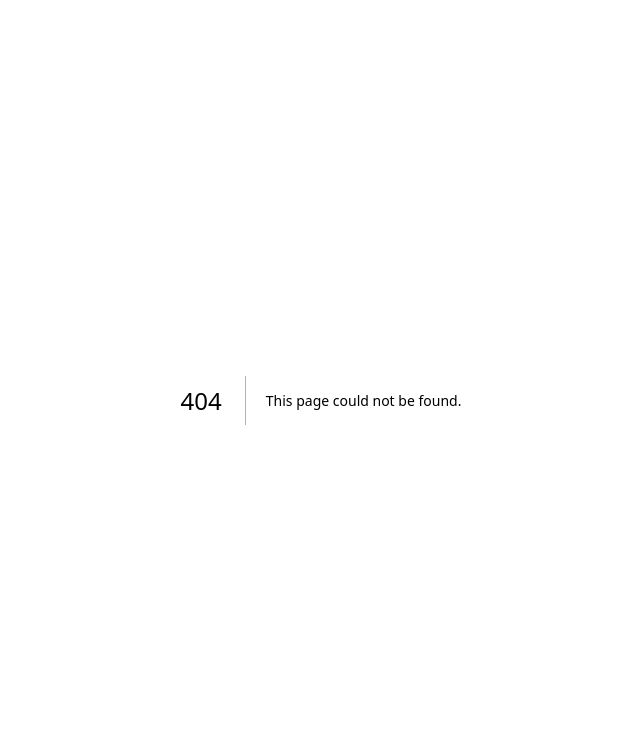
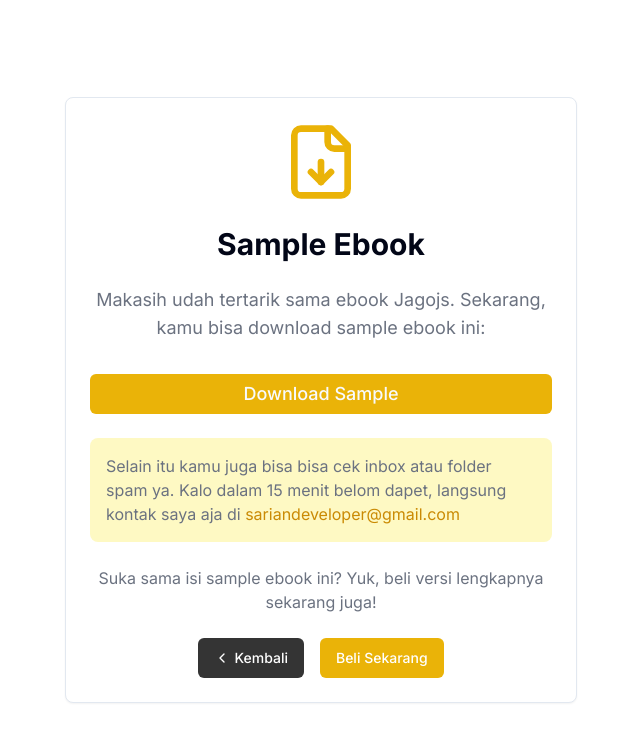
Before and after one commit to oterdev/javascript-lp, a Next.js app: page /sample-ebook in a window 1280 px wide. Before the commit this address had no page. Shown: the top 742 px of the page, without its empty margins (319-959 px from the left). Built offline with nearby package versions, Linux system fonts and the light colour scheme.

Commit message:
feat: Sample ebook download page

```diff
--- /dev/null
+++ b/app/sample-ebook/page.js
@@ -0,0 +1,125 @@
+"use client";
+
+import { useState } from "react";
+import { Button } from "@/components/ui/button";
+import { Card, CardContent } from "@/components/ui/card";
+import Link from "next/link";
+import { FileDown, ChevronLeft, Check } from "lucide-react";
+import { motion } from "framer-motion";
+
+export default function DownloadSamplePage() {
+  const [isDownloading, setIsDownloading] = useState(false);
+  const [isDownloaded, setIsDownloaded] = useState(false);
+
+  const handleDownload = () => {
+    setIsDownloading(true);
+
+    // Simulasi proses download
+    setTimeout(() => {
+      setIsDownloading(false);
+      setIsDownloaded(true);
+
+      window.location.href = "https://dub.sh/free-sample";
+    }, 2000);
+  };
+
+  return (
+    <div className="flex items-center justify-center p-4 text-[#343434] lg:min-h-screen">
+      <Card className="w-full max-w-lg">
+        <CardContent className="p-6">
+          <motion.div
+            initial={{ y: -20, opacity: 0 }}
+            animate={{ y: 0, opacity: 1 }}
+            transition={{ duration: 0.5 }}
+          >
+            <FileDown className="mx-auto mb-6 h-20 w-20 text-yellow-500" />
+            <h1 className="mb-6 text-center text-3xl font-bold">
+              Sample Ebook
+            </h1>
+            <p className="mb-8 text-center text-lg text-gray-500">
+              Makasih udah tertarik sama ebook Jagojs. Sekarang, kamu bisa
+              download sample ebook ini:
+            </p>
+          </motion.div>
+          <motion.div
+            className="space-y-6"
+            initial={{ y: 20, opacity: 0 }}
+            animate={{ y: 0, opacity: 1 }}
+            transition={{ delay: 0.3, duration: 0.5 }}
+          >
+            <Button
+              className={`w-full py-3 text-lg ${
+                isDownloaded
+                  ? "bg-green-500 hover:bg-green-600"
+                  : "bg-yellow-500 hover:bg-yellow-600"
+              }`}
+              onClick={handleDownload}
+              disabled={isDownloading || isDownloaded}
+            >
+              {isDownloading ? (
+                <span className="flex items-center justify-center">
+                  <svg
+                    className="-ml-1 mr-3 h-5 w-5 animate-spin text-white"
+                    xmlns="http://www.w3.org/2000/svg"
+                    fill="none"
+                    viewBox="0 0 24 24"
+                  >
+                    <circle
+                      className="opacity-25"
+                      cx="12"
+                      cy="12"
+                      r="10"
+                      stroke="currentColor"
+                      strokeWidth="4"
+                    ></circle>
+                    <path
+                      className="opacity-75"
+                      fill="currentColor"
+                      d="M4 12a8 8 0 018-8V0C5.373 0 0 5.373 0 12h4zm2 5.291A7.962 7.962 0 014 12H0c0 3.042 1.135 5.824 3 7.938l3-2.647z"
+                    ></path>
+                  </svg>
+                  Downloading...
+                </span>
+              ) : isDownloaded ? (
+                <span className="flex items-center justify-center">
+                  <Check className="mr-2" /> Downloaded
+                </span>
+              ) : (
+                "Download Sample "
+              )}
+            </Button>
+            <div className="rounded-lg bg-yellow-100 p-4">
+              <p className="text-gray-500">
+                Selain itu kamu juga bisa bisa cek inbox atau folder spam ya.
+                Kalo dalam 15 menit belom dapet, langsung kontak saya aja di{" "}
+                <Link
+                  href="mailto:sariandeveloper@gmail.com"
+                  className="text-yellow-600 hover:underline"
+                >
+                  sariandeveloper@gmail.com
+                </Link>
+              </p>
+            </div>
+            <p className="text-center text-gray-500">
+              Suka sama isi sample ebook ini? Yuk, beli versi lengkapnya
+              sekarang juga!
+            </p>
+            <div className="flex justify-center gap-4">
+              <Link href="/">
+                <Button className="bg-[#343434] text-white hover:bg-[#202020]">
+                  <ChevronLeft className="mr-1 h-4 w-4" />
+                  Kembali
+                </Button>
+              </Link>
+              <Link href="https://dub.sh/buy-js-ebook">
+                <Button className="bg-yellow-500 text-white hover:bg-yellow-600">
+                  Beli Sekarang
+                </Button>
+              </Link>
+            </div>
+          </motion.div>
+        </CardContent>
+      </Card>
+    </div>
+  );
+}
--- a/components/ebook/SampleForm.jsx
+++ b/components/ebook/SampleForm.jsx
@@ -2,6 +2,7 @@
 
 import emailjs from "@emailjs/browser";
 import { useState, useRef } from "react";
+import { useRouter } from "next/navigation";
 import { ToastContainer, toast } from "react-toastify";
 import { LoaderCircle } from "lucide-react";
 
@@ -11,6 +12,8 @@ import { Input } from "@/components/ui/input";
 import "react-toastify/dist/ReactToastify.css";
 
 export default function SampleForm({ serviceId, publicKey }) {
+  const router = useRouter();
+
   const form = useRef(null);
   const [name, setName] = useState("");
   const [email, setEmail] = useState("");
@@ -43,6 +46,9 @@ export default function SampleForm({ serviceId, publicKey }) {
       .then(() => {
         console.log("SUCCESS!");
         toast.success("Email terkirim!");
+        setTimeout(() => {
+          router.push("/sample-ebook");
+        }, 2000);
       })
       .catch((error) => {
         console.log("FAILED...", error);
--- a/package.json
+++ b/package.json
@@ -15,7 +15,7 @@
     "canvas-confetti": "^1.9.3",
     "class-variance-authority": "^0.7.0",
     "clsx": "^2.1.1",
-    "framer-motion": "^11.3.31",
+    "framer-motion": "^11.5.5",
     "lucide-react": "^0.436.0",
     "next": "14.2.7",
     "next-themes": "^0.3.0",
```
Also changed, not shown: 1 other file (tests, documents, lock files or other folders).
